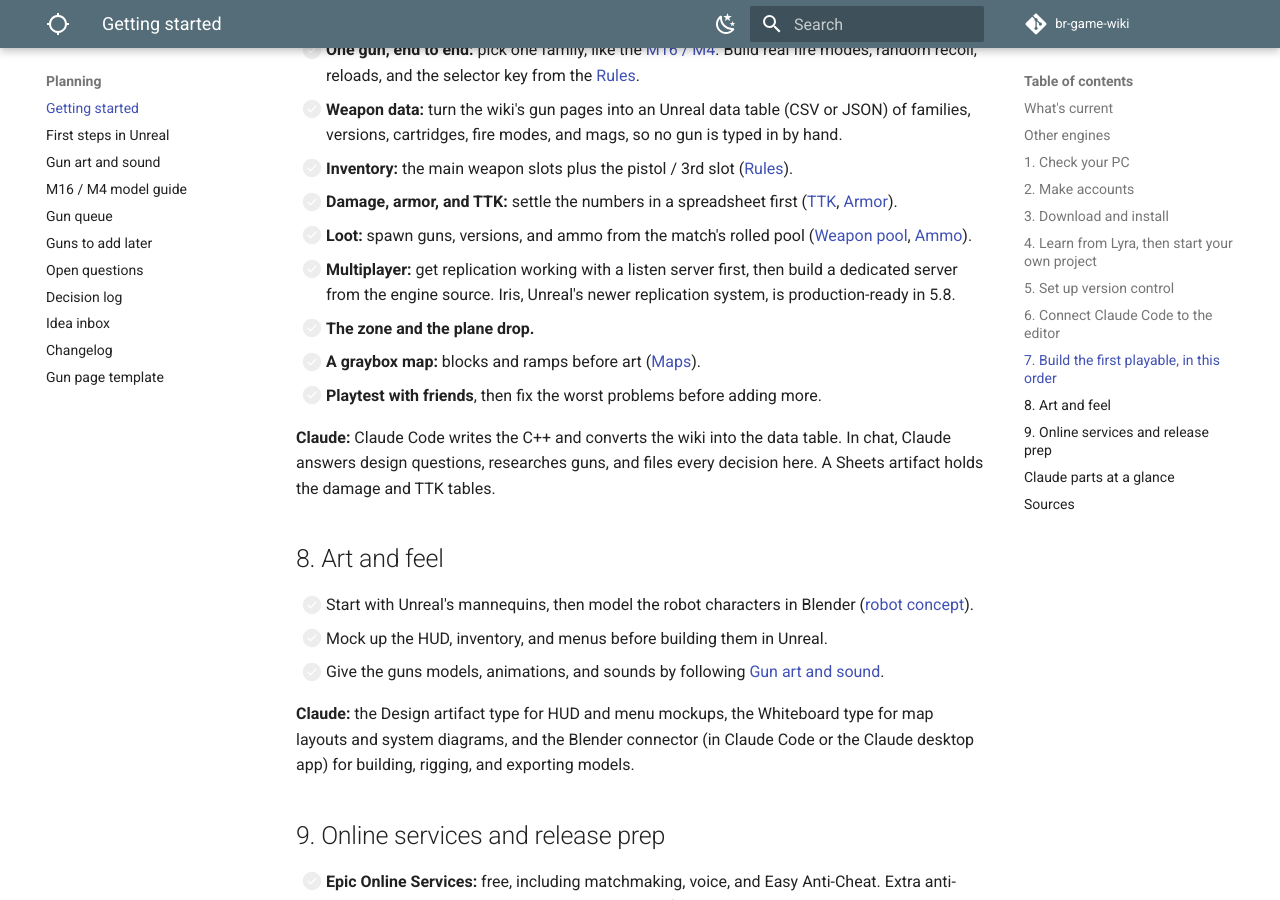
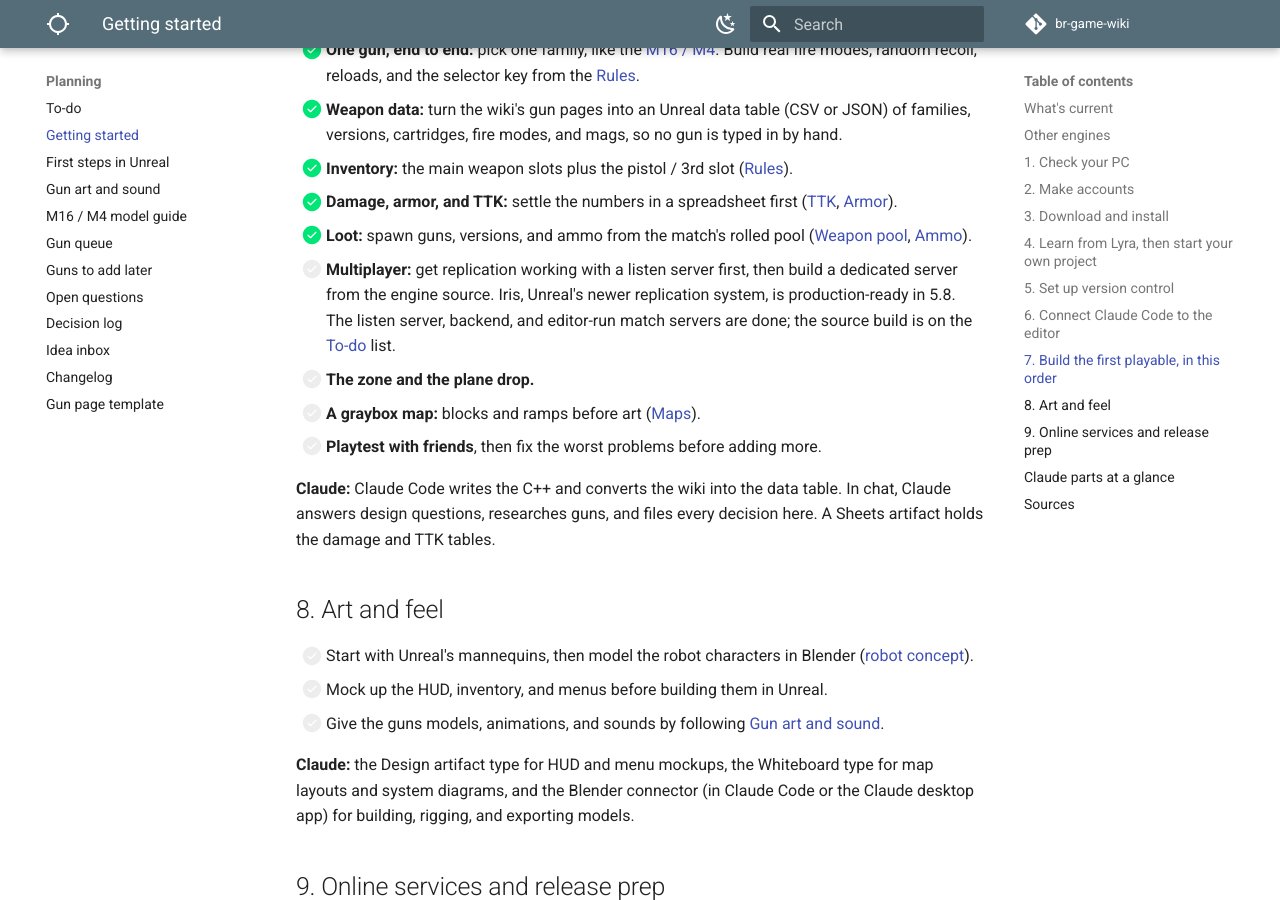
Before and after one commit to DerrickSpartan1/br-game-wiki, an MkDocs documentation site: the page built from docs/planning/getting-started.md, in a window 1280 px wide and 900 px high, scrolled down 3793 px. Built offline with MkDocs 1.6.1 and Material for MkDocs 9.7.7, drawn with Linux system fonts in a browser that asks for light colours; comment, search, counter and statistics services are not loaded.

Commit message:
Add a to-do list and the AI team idea; tick finished setup steps
Co-Authored-By: Claude Opus 5.5 <noreply@anthropic.com>
Claude-Session: https://claude.ai/code/session_01LAp2s4euUjj6HZthupXLj4

```diff
--- a/docs/planning/getting-started.md
+++ b/docs/planning/getting-started.md
@@ -35,7 +35,7 @@ Checked in November 2026, before choosing Unreal. Unity was the only close alter
 
 - [x] An Epic Games account.
 - [ ] A GitHub account, linked in your Epic account under Connections, then Accounts. Accept the @EpicGames invite email within seven days. This unlocks the engine source code, which dedicated servers need.
-- [ ] A Claude plan that includes Claude Code: Pro, Max, Team, or Enterprise. The free plan doesn't include it.
+- [x] A Claude plan that includes Claude Code: Pro, Max, Team, or Enterprise. The free plan doesn't include it.
 - [ ] Later: the Epic Developer Portal for Epic Online Services (free), and Steamworks ($100 per game, paid back once the game makes $1,000 adjusted gross revenue).
 
 ## 3. Download and install
@@ -50,7 +50,7 @@ Checked in November 2026, before choosing Unreal. Unity was the only close alter
 ## 4. Learn from Lyra, then start your own project
 
 - [ ] Optional, once the basics make sense: add the **Lyra Starter Game** from Fab to your library and create a project from it in the launcher. Epic calls it a learning resource: a multiplayer shooter sample with a weapon system, the Gameplay Ability System, and Epic Online Services support. Play it and read how its weapons and abilities work.
-- [ ] Create the game's own project as a **C++ project** from the First Person template, not Blueprint-only, inside the cloned repo folder. Use a name without spaces or dashes, like `BRGame`. Code lives in text files that Claude Code can read, write, and review. Blueprints are binary assets, though Claude Code can still edit them through Unreal MCP (step 6).
+- [x] Create the game's own project as a **C++ project** from the First Person template, not Blueprint-only, inside the cloned repo folder. Use a name without spaces or dashes, like `BRGame`. Code lives in text files that Claude Code can read, write, and review. Blueprints are binary assets, though Claude Code can still edit them through Unreal MCP (step 6).
 - [x] Add a `CLAUDE.md` to the project with the code rules, like this wiki has. Claude Code reads it every session. (Done in the game repo; see step 5.)
 
 **Claude:** Claude Code sets up the C++ project files, the `CLAUDE.md`, and the first classes.
@@ -60,7 +60,7 @@ Checked in November 2026, before choosing Unreal. Unity was the only close alter
 - [x] Make a **private** GitHub repo for the game, separate from this public wiki.
 - [x] Use Git LFS for `.uasset` and `.umap` files, with file locking. These files are binary and can't be merged, which is why Unreal's own Perforce workflow locks them while you edit. Perforce is the other option if the team grows.
 - [x] Ignore the folders Unreal rebuilds: `Binaries`, `Intermediate`, `Saved`, and `DerivedDataCache`.
-- [ ] On each PC, run `git lfs install` once, then clone the repo.
+- [x] On each PC, run `git lfs install` once, then clone the repo.
 
 The private repo is `br-game`. Its `.gitignore` and `.gitattributes` already hold these rules, and they work whether the `.uproject` sits at the repo root or in a subfolder like `BRGame/`. Its `README.md` has the setup steps, and its `CLAUDE.md` holds the code rules.
 
@@ -68,10 +68,10 @@ The private repo is `br-game`. Its `.gitignore` and `.gitattributes` already hol
 
 ## 6. Connect Claude Code to the editor
 
-- [ ] In the editor, go to Edit, then Plugins, and turn on **Unreal MCP** and **All Toolsets**. Restart the editor.
-- [ ] In Editor Preferences, under Agentic Workflows, then Model Context Protocol, check that the server auto-starts. Under MCP Client, pick Claude Code and click **Generate Client Config**. That writes a `.mcp.json` file into the project.
+- [x] In the editor, go to Edit, then Plugins, and turn on **Unreal MCP** and **All Toolsets**. Restart the editor.
+- [x] In Editor Preferences, under Agentic Workflows, then Model Context Protocol, check that the server auto-starts. Under MCP Client, pick Claude Code and click **Generate Client Config**. That writes a `.mcp.json` file into the project.
 - [ ] Or install Epic's **Unreal Engine Skills** plugin for Claude Code from Claude's plugin directory. It bundles the MCP server, a startup hook that loads Unreal context, and safety rules.
-- [ ] Open Claude Code from the project folder while the editor is running.
+- [x] Open Claude Code from the project folder while the editor is running.
 - [ ] Keep it local. The server listens only on your own machine and has no password, so never open it to the network. Commit before big changes, since the plugin is experimental.
 
 These steps follow Epic's docs for 5.9, where the feature is newer; 5.8's experimental plugin may name things a little differently.
@@ -81,12 +81,12 @@ These steps follow Epic's docs for 5.9, where the feature is newer; 5.8's experi
 ## 7. Build the first playable, in this order
 
 - [ ] **Movement and camera:** first person, with third person only while parachuting ([Gameplay](../systems/gameplay.md)).
-- [ ] **One gun, end to end:** pick one family, like the [M16 / M4](../weapons/assault-rifles/m16-m4.md). Build real fire modes, random recoil, reloads, and the selector key from the [Rules](../rules.md).
-- [ ] **Weapon data:** turn the wiki's gun pages into an Unreal data table (CSV or JSON) of families, versions, cartridges, fire modes, and mags, so no gun is typed in by hand.
-- [ ] **Inventory:** the main weapon slots plus the pistol / 3rd slot ([Rules](../rules.md#3rd-slot)).
-- [ ] **Damage, armor, and TTK:** settle the numbers in a spreadsheet first ([TTK](../systems/ttk.md), [Armor](../systems/armor.md)).
-- [ ] **Loot:** spawn guns, versions, and ammo from the match's rolled pool ([Weapon pool](../systems/weapon-pool.md), [Ammo](../systems/ammo.md)).
-- [ ] **Multiplayer:** get replication working with a listen server first, then build a dedicated server from the engine source. Iris, Unreal's newer replication system, is production-ready in 5.8.
+- [x] **One gun, end to end:** pick one family, like the [M16 / M4](../weapons/assault-rifles/m16-m4.md). Build real fire modes, random recoil, reloads, and the selector key from the [Rules](../rules.md).
+- [x] **Weapon data:** turn the wiki's gun pages into an Unreal data table (CSV or JSON) of families, versions, cartridges, fire modes, and mags, so no gun is typed in by hand.
+- [x] **Inventory:** the main weapon slots plus the pistol / 3rd slot ([Rules](../rules.md#3rd-slot)).
+- [x] **Damage, armor, and TTK:** settle the numbers in a spreadsheet first ([TTK](../systems/ttk.md), [Armor](../systems/armor.md)).
+- [x] **Loot:** spawn guns, versions, and ammo from the match's rolled pool ([Weapon pool](../systems/weapon-pool.md), [Ammo](../systems/ammo.md)).
+- [ ] **Multiplayer:** get replication working with a listen server first, then build a dedicated server from the engine source. Iris, Unreal's newer replication system, is production-ready in 5.8. The listen server, backend, and editor-run match servers are done; the source build is on the [To-do](to-do.md) list.
 - [ ] **The zone and the plane drop.**
 - [ ] **A graybox map:** blocks and ramps before art ([Maps](../systems/maps.md)).
 - [ ] **Playtest with friends**, then fix the worst problems before adding more.
--- a/mkdocs.yml
+++ b/mkdocs.yml
@@ -214,6 +214,7 @@ nav:
         - "AA-12": weapons/crate/aa-12.md
         - "MG 42 / MG3": weapons/crate/mg-42.md
   - Planning:
+      - To-do: planning/to-do.md
       - Getting started: planning/getting-started.md
       - First steps in Unreal: planning/first-steps.md
       - Gun art and sound: planning/art-and-sound.md
```
Also changed, not shown: CLAUDE.md (+1 -1 lines), docs/planning/changelog.md (+1 -0 lines), docs/planning/idea-inbox.md (+18 -0 lines), docs/planning/to-do.md (added, +64 -0 lines).
